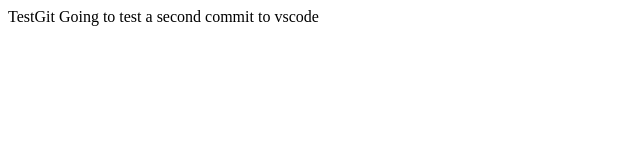
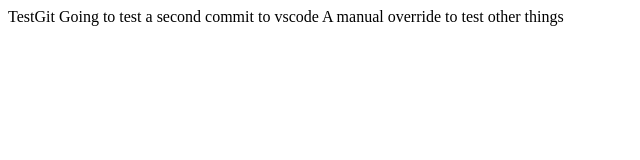
Before and after one commit to avikonduru/TestGit, a plain HTML site: page index.html in a window 1280 px wide. Shown: the whole page, without its empty margins (0-640 px from the left). Drawn offline with Linux system fonts and the light colour scheme.

Commit message:
Third test

```diff
--- a/index.html
+++ b/index.html
@@ -4,5 +4,6 @@
 	</head>
 	<body>
 		Going to test a second commit to vscode
+		A manual override to test other things
 	</body>
 </html>
```
